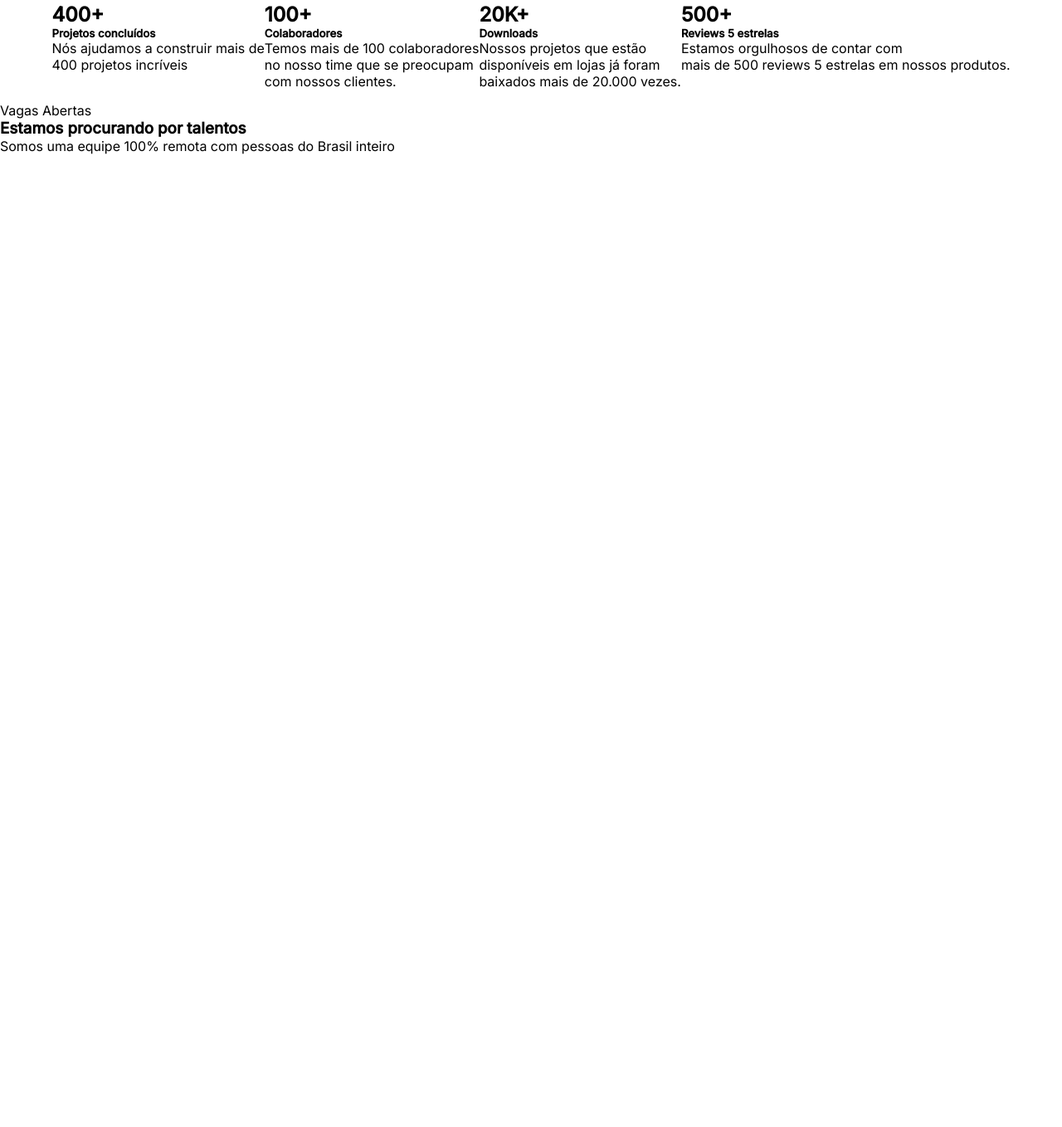
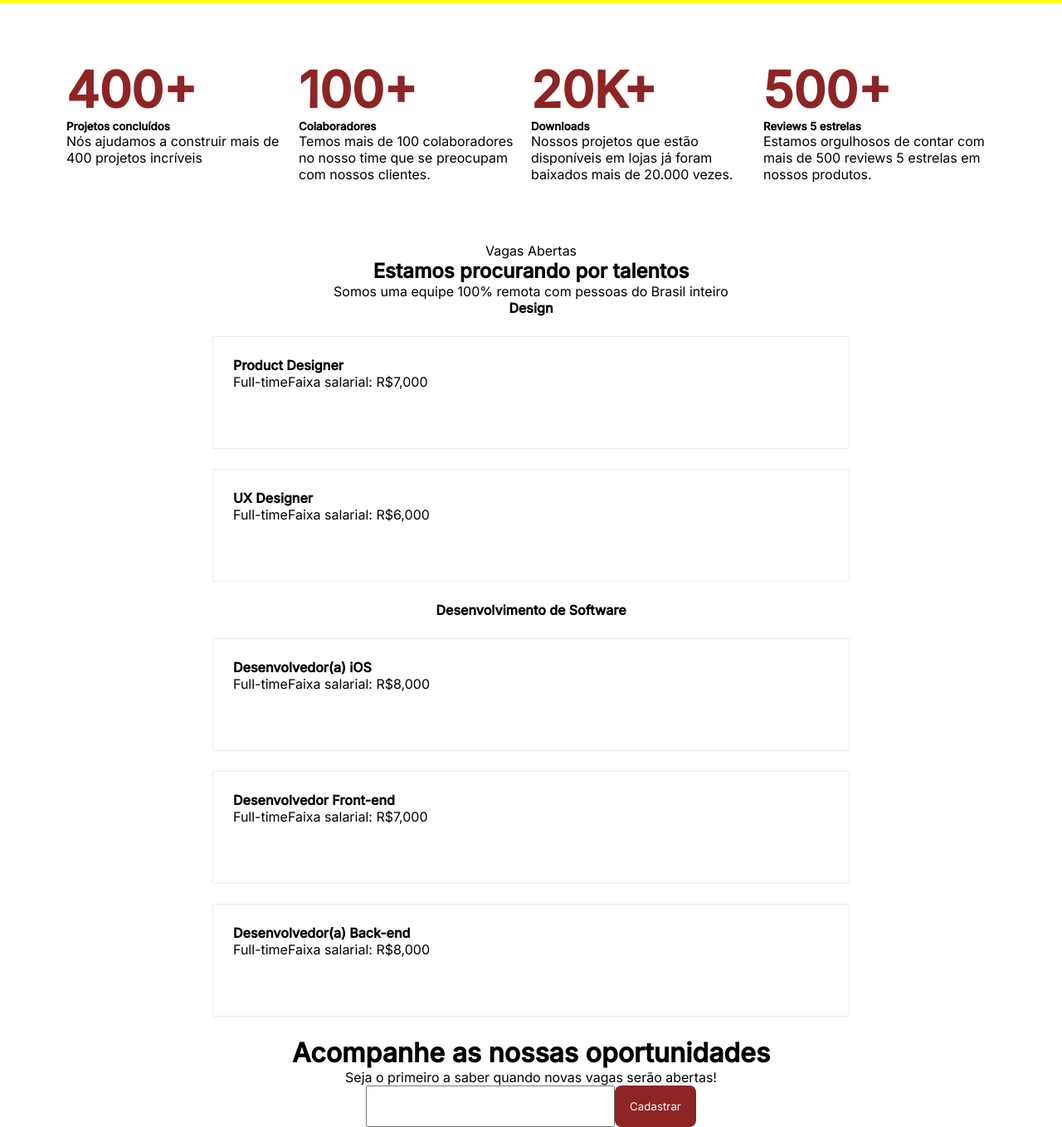
Before and after one commit to Jose-vitor303/7DaysofCode-, a plain HTML site: page index.html in a window 1280 px wide. Shown: the part 181-1539 px from the top of the page at 83% size. Before the commit the page ends 800 px from the top, so only its background shows below. Drawn offline with Linux system fonts and the light colour scheme.

Commit message:
Em progresso

```diff
--- a/index.html
+++ b/index.html
@@ -51,27 +51,27 @@
 
         <section class="flex">
 
-            <div>
+            <div class="flex-box">
                 <h2>400+</h2>
                 <h5>Projetos concluídos</h5>
                 <p>Nós ajudamos a construir mais de <br>400 projetos incríveis</p>
             </div>
 
-            <div>
+            <div class="flex-box">
                 <h2>100+</h2>
                 <h5>Colaboradores</h5>
                 <p>Temos mais de 100 colaboradores<br>
                     no nosso time que se preocupam<br> com nossos clientes.</p>
             </div>
 
-            <div>
+            <div class="flex-box">
                 <h2>20K+</h2>
                 <h5>Downloads</h5>
                 <p>Nossos projetos que estão<br>
                    disponíveis em lojas já foram <br> baixados mais de 20.000 vezes.</p>
             </div>
 
-            <div>
+            <div class="flex-box">
                 <h2>500+</h2>
                 <h5>Reviews 5 estrelas</h5>
                 <p>Estamos orgulhosos de contar com<br>
@@ -80,19 +80,82 @@
 
         </section>
 
-        <main>
+        <main class="main">
 
             <span>Vagas Abertas</span>
 
-            <h3>Estamos procurando por talentos</h3>
+            <h2>Estamos procurando por talentos</h2>
 
             <p>Somos uma equipe 100% remota com pessoas do Brasil inteiro</p>
 
 
+            <!-- <img src="meeting.jpg" alt="meeting" class="meeting"> -->
+
+            <section class="desc">
 
 
+                <h4>Design</h4>
+
+                <div class="description">
+                    <h4>Product Designer</h4>
+
+                    <div class="description-job">
+                        <p>Full-time</p>
+                        <p>Faixa salarial: R$7,000</p>
+                    </div>
+
+                </div>
+                <div class="description">
+                    <h4>UX Designer</h4>
+
+                    <div class="description-job">
+                        <p>Full-time</p>
+                        <p>Faixa salarial: R$6,000</p>
+                    </div>
+                </div>
+
+                <h4>Desenvolvimento de Software</h4>
+
+                <div class="description">
+                    <h4>Desenvolvedor(a) iOS</h4>
+
+                    <div class="description-job">
+                        <p>Full-time</p>
+                        <p>Faixa salarial: R$8,000</p>
+                    </div>
+                </div>
+                <div class="description">
+                    <h4>Desenvolvedor Front-end</h4>
+
+                    <div class="description-job">
+                        <p>Full-time</p>
+                        <p>Faixa salarial: R$7,000</p>
+                    </div>
+                </div>
+                <div class="description">
+                    <h4>Desenvolvedor(a) Back-end</h4>
+
+                    <div class="description-job">
+                        <p>Full-time</p>
+                        <p>Faixa salarial: R$8,000</p>
+                    </div>
+                </div>
+            </section>
 
         </main>
+
+
+        <footer class="footer">
+            <h1>Acompanhe as nossas oportunidades</h1>
+            <p>Seja o primeiro a saber quando novas vagas serão abertas!</p>
+
+            <div>
+                <input type="email" name="" id="">
+                <button>Cadastrar</button>
+            </div>
+
+
+        </footer>
 
 
 
--- a/style.css
+++ b/style.css
@@ -9,23 +9,49 @@
     /* font-family: 'Poppins', sans-serif; */
 }
 
+:root{
+    --red-color:#8E2424;
+    --grey-color: #667085;
+
+}
+
+
 
 .menu{
     display: flex;
     align-items: center;
     flex-direction: row;
     justify-content: space-between;
-    padding: 10px 20px;
+    padding: 10px 50px;
 }
 
 div ul{
     display: flex;
     list-style: none;
+    margin-right: 12rem;
 
+}
+
+div ul li{
+    margin-right: 3rem;
+    color: var(--grey-color);
 }
 
 div ul li .menu-itens{
     flex: auto;
+}
+
+.menu p{
+    margin-right: 20px;
+}
+
+.menu button, .footer button{
+    border: none;
+    background: var(--red-color);
+    padding: 10px 18px 10px 18px;
+    border-radius: 8px;
+    color: #fff;
+    cursor: pointer;
 }
 
 .container{
@@ -37,9 +63,79 @@ div ul li .menu-itens{
 
 }
 
+.container :first-child{
+    color: var(--red-color);
+    font-weight: 500;
+}
+
 .flex{
+    height: 288px;
     display: flex;
+    flex-direction: row;
     justify-content: center;
-    padding: 10px 20px;
-    margin: 5px;
+    padding: 60px 0px 96px;
+    top: 487px;
 }
+
+.flex-box{
+    flex: none;
+    order: 0;
+    flex-grow: 0;
+    align-self: stretch;
+    width: 280px;
+    height: 72px;
+    margin: 8px 0;
+}
+
+.flex-box h2{
+    color: var(--red-color);
+    font-size: 60px;
+}
+/*
+img{
+   width: 1216px;
+   height: 400px;
+}
+*/
+
+.main, .footer{
+    display: flex;
+    flex-direction: column;
+    justify-content: center;
+    text-align: center;
+}
+
+
+section .description{
+    width: 768px;
+    height: 136px;
+    padding: 24px 24px 28px;
+    border: 1px solid #EAECF0;
+    border-radius: 1px;
+    margin: 24px 0px;
+    text-align: left;
+
+}
+
+.description-job, .footer div{
+    display: flex;
+}
+
+.desc{
+    margin: 0 auto;
+}
+
+.footer div{
+    margin: 0 auto;
+}
+
+
+
+.footer input{
+
+    width: 300px;
+    padding: 10px 10px 20px 20px;
+
+
+
+}
```
Also changed, not shown: meeting.jpg (added).
